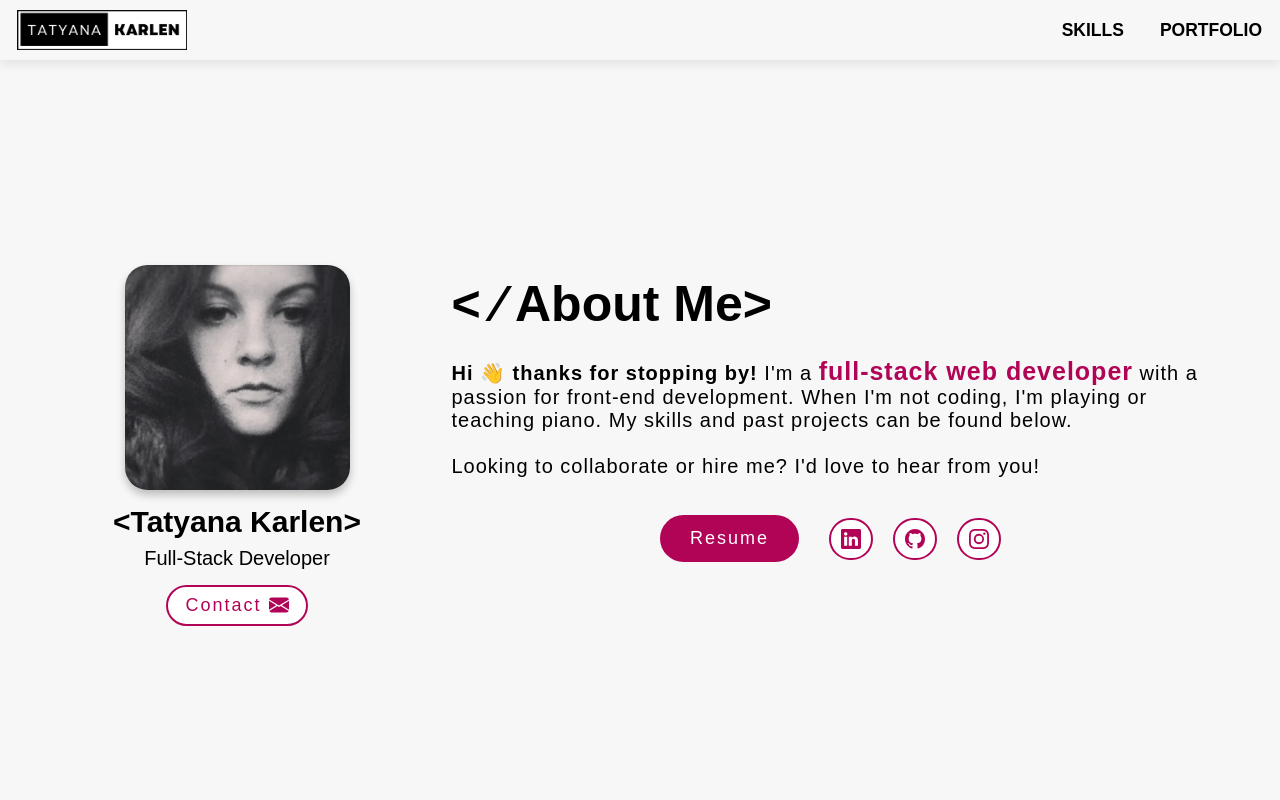
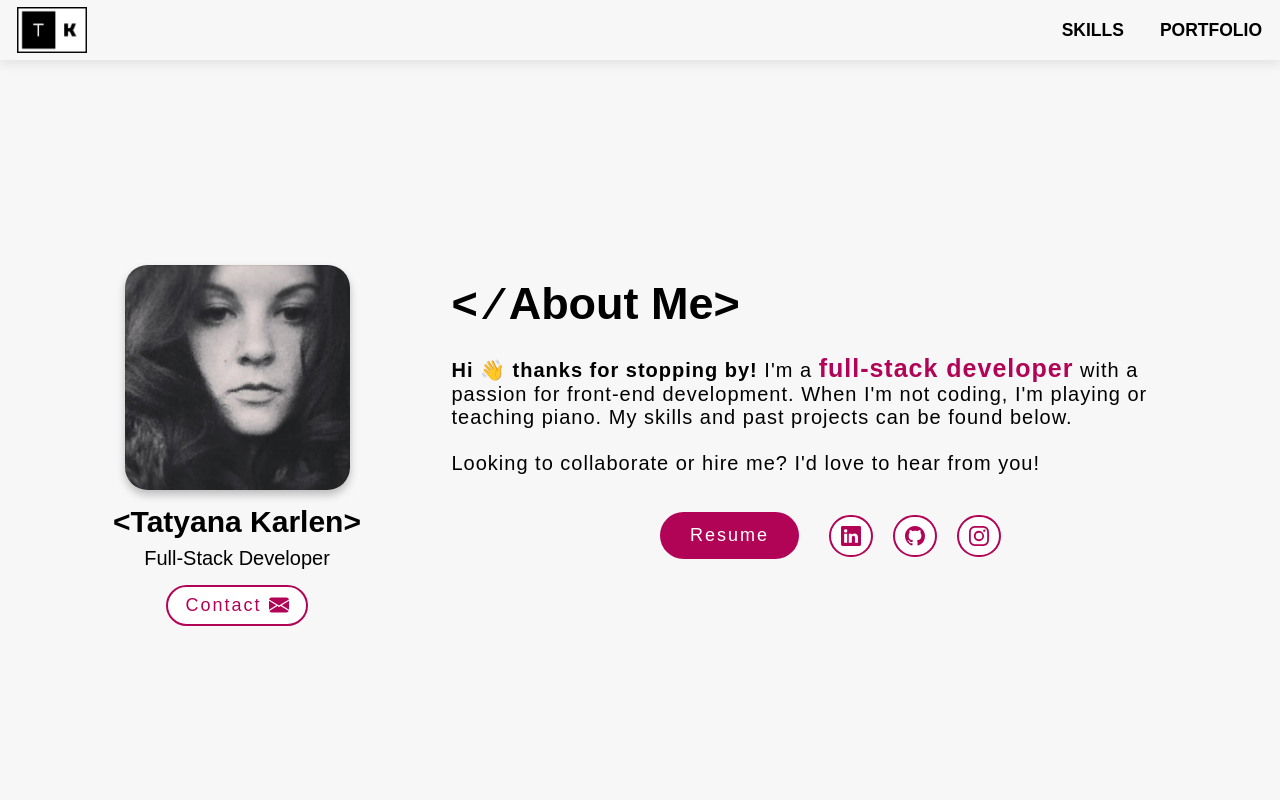
Before and after one commit to tatyanakarlen/PortfolioWebsite, a React (Create React App) app: page / in a window 1280 px wide. Shown: the top 800 px of the page. Built offline with nearby package versions, Linux system fonts and the light colour scheme.

Commit message:
ready to merge

```diff
--- a/src/components/Hero/Hero.css
+++ b/src/components/Hero/Hero.css
@@ -106,7 +106,7 @@
 
 .right-about-me-container h1 {
   margin: 24px 0;
-  font-size: 5rem;
+  font-size: 4.5rem;
 
   /* font-weight: 200; */
 }
--- a/src/components/Hero/Hero.jsx
+++ b/src/components/Hero/Hero.jsx
@@ -29,6 +29,7 @@ const Hero = () => {
               <div class="left-img-title-container">
                 <img src={bioPic}></img>
                 <h1>&lt;Tatyana Karlen&gt;</h1>
+                {/* <h1>Tatyana Karlen</h1> */}
                 <h3>Full-Stack Developer</h3>
                 <a
                   class="contact-me-link"
@@ -43,13 +44,14 @@ const Hero = () => {
               </div>
               <div class="right-about-me-container">
                 <h1>&lt; &frasl; About Me&gt;</h1>
+                {/* <h1>About Me</h1> */}
                 <p>
                   <span class="hi-wave-intro">
                     Hi &#128075; thanks for stopping by!
                   </span>{' '}
                   I'm a{' '}
                   <span class="full-stack-developer">
-                    full-stack web developer
+                    full-stack developer
                   </span>{' '}
                   with a passion for front-end development. When I'm not coding,
                   I'm playing or teaching piano. My skills and past projects can
--- a/src/components/PorfolioPiece/PortfolioPiece.css
+++ b/src/components/PorfolioPiece/PortfolioPiece.css
@@ -5,6 +5,7 @@
   font-weight: bold;
   text-align: left;
   font-size: 2.5rem;
+  text-decoration: underline;
 
 }
 
--- a/src/components/TopNav/TopNav.jsx
+++ b/src/components/TopNav/TopNav.jsx
@@ -3,7 +3,7 @@ import './TopNav.css';
 import { useState } from 'react';
 import { Link } from 'react-router-dom';
 import { useMediaQuery } from 'react-responsive';
-import logo from '../../components/Images/Tatycropped.png'
+import logo from '../../components/Images/TKcropped.png'
 
 export default function TopNav() {
   const [isNavExpanded, setIsNavExpanded] = useState(false);
@@ -23,7 +23,7 @@ export default function TopNav() {
     <div className="Nav">
       <div id="name-link">
         <a onClick={linkNavStateTrigger} className="nav-left-link" href={aboutScrollTo}>
-          <img src={logo} style={{width: '170px', marginTop: '0.5rem'}}/>
+          <img src={logo} style={{width: '70px', marginTop: '0.5rem'}}/>
         </a>
       </div>
 
```
